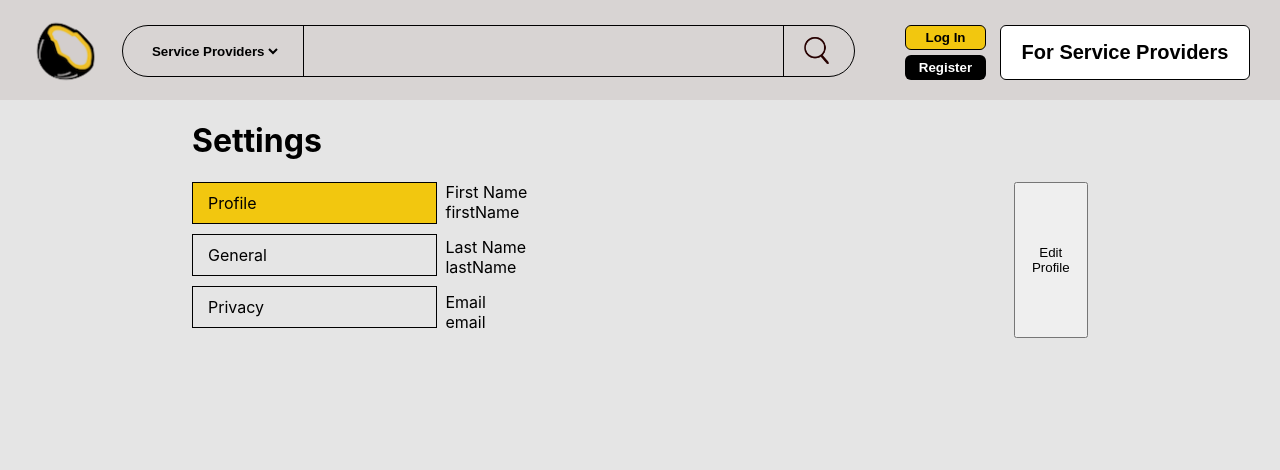
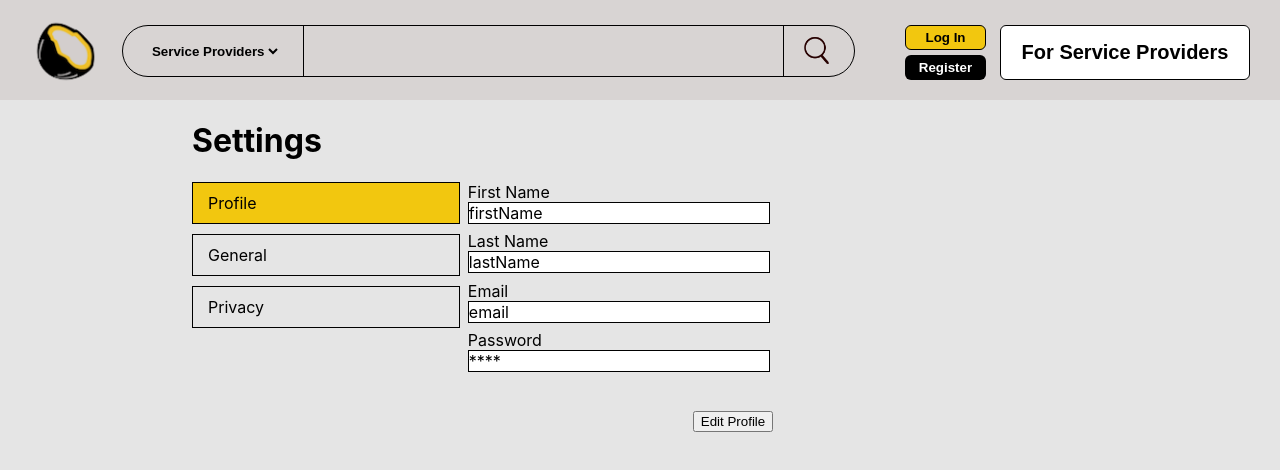
Before and after one commit to manuelquezada23/coconet-final-project, a React (Create React App) app: page /settings-profile in a window 1280 px wide. Shown: the top 470 px of the page. Built offline with nearby package versions, Linux system fonts and the light colour scheme.

Commit message:
user.js my branch

```diff
--- a/src/App.css
+++ b/src/App.css
@@ -905,16 +905,28 @@ th {
 .SettingsContent {
   display: flex;
   flex-direction: column;
-  height: 150px;
+  height: 250px;
   justify-content: space-between;
   width: 70%;
+}
+
+.ProfileInfoTextBox {
+  background-color: white;
+  height: 20px;
+  width: 300px;
+  border: 1px solid black;
+}
+
+.editProfileButton {
+  padding-top: 30px;
+  padding-left: 225px;
 }
 
 .ChangeProfileInfoForm{
   padding-left: 20px;
   display: flex;
   flex-direction: column;
-  height: 300px;
+  height: 600px;
   justify-content: space-between;
   width: 100%;
 }
--- a/src/SettingsProfile.js
+++ b/src/SettingsProfile.js
@@ -23,18 +23,23 @@ function SettingsProfile() {
                             <p style={{marginTop: "10px", marginLeft: "15px"}}>Privacy</p>
                         </div>
                     </div>
-                    <div className='SettingsContent'>
+                    <div className="SettingsContent">
                         <div>First Name
-                            <div>firstName</div>
+                            <div className="ProfileInfoTextBox"> firstName</div>
                         </div>
                         <div>Last Name
-                            <div>lastName</div>
+                            <div className="ProfileInfoTextBox">lastName</div>
                         </div>
                         <div>Email
-                            <div>email</div>
+                            <div className="ProfileInfoTextBox">email</div>
+                        </div>
+                        <div>Password
+                            <div className="ProfileInfoTextBox">****</div>
+                        </div>
+                        <div className="editProfileButton">
+                            <button id="editProfile" onClick={() => {sendToPage("/settings-profile/user")}}>Edit Profile</button>
                         </div>
                     </div>
-                    <button id="editrProfile" onClick={() => {sendToPage("/settings-profile/user")}}>Edit Profile</button>
                 </div>
             </div>
         </React.Fragment>
```
